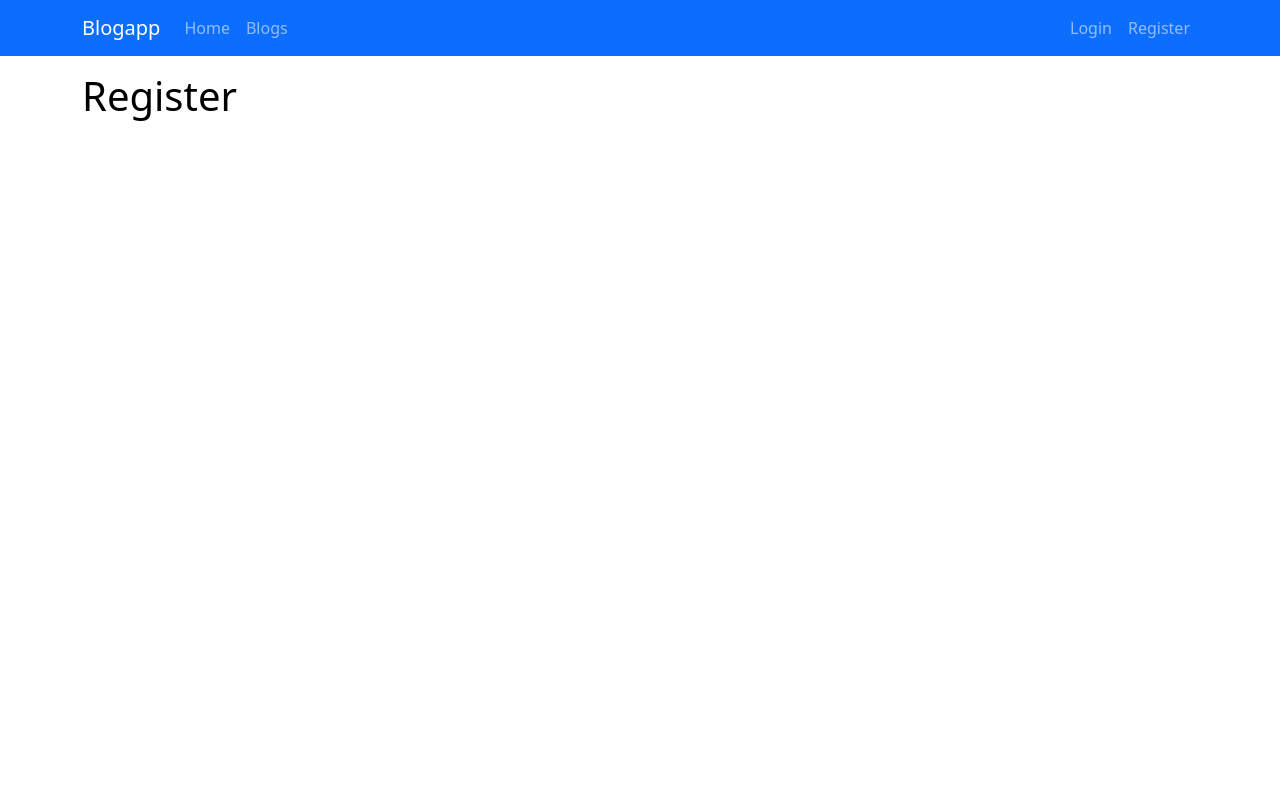
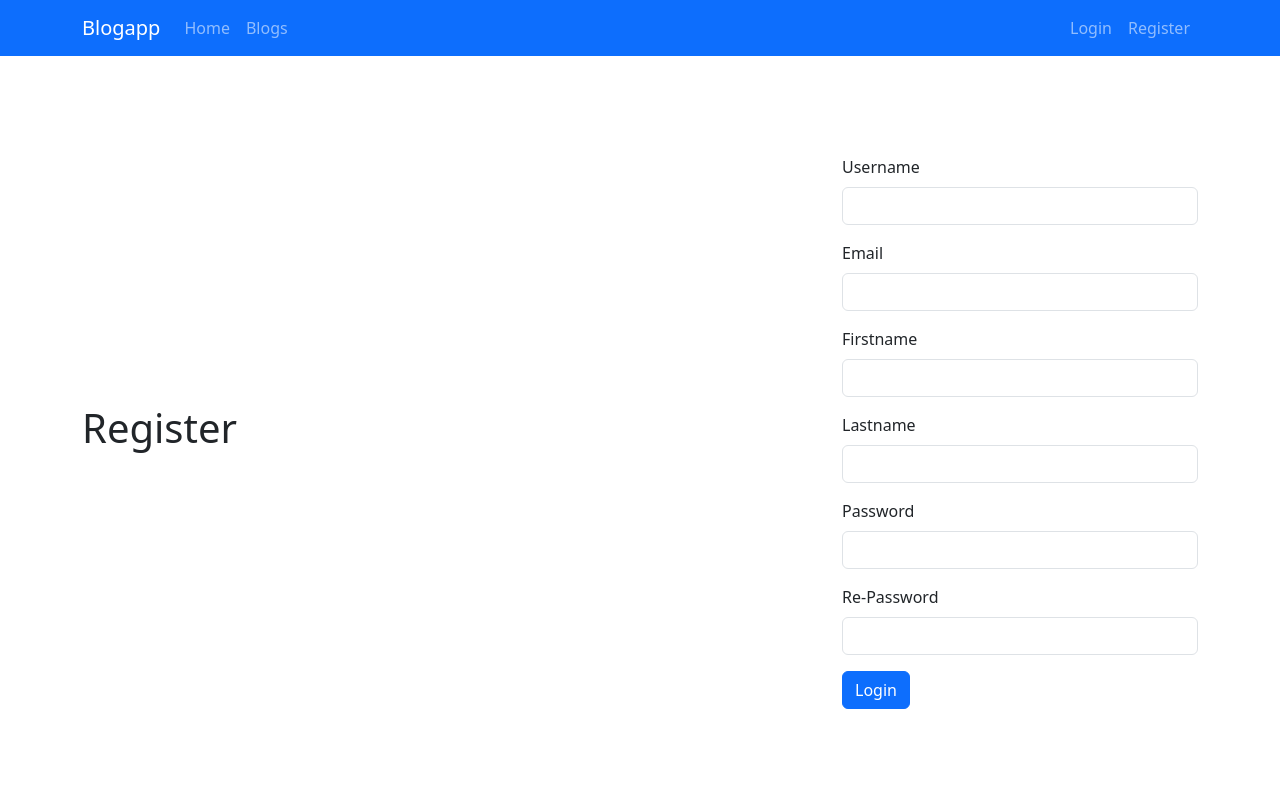
Before and after one commit to musolee1/blogapp, a Django app: page /account/register in a window 1280 px wide. Run offline with Django 5.2, Linux system fonts and the light colour scheme; some libraries are stand-ins or nearby versions.

Commit message:
adding login and register form. It is now possible to register and log in.

```diff
--- a/blogapp/account/blog/css/style.css
+++ /dev/null
@@ -1,3 +0,0 @@
-h1{
-    color: black
-}
--- a/blogapp/account/templates/account/register.html
+++ b/blogapp/account/templates/account/register.html
@@ -8,8 +8,50 @@
 
 {% block content %}
 
-<div class="container mt-3">
-<h1> Register </h1>
+<div class="container mt-3" style="height: 90vh">
+  <div class="row h-100 align-items-center">
+    <div class="col-lg-8 col-md-6">
+      <h1>Register</h1>
+    </div>
+    <div class="col-lg-4 col-md-6">
+      <form method="Post">
+        {% csrf_token %}
+        {% if error %}
+            <div class="alert alert-danger">
+                {{error}}
+            </div>
+        {% endif %}
+        <div class="mb-3">
+          <label for="username" class="form-label">Username</label>
+          <input type="text" class="form-control" name="username" />
+        </div>
+                <div class="mb-3">
+          <label for="email" class="form-label">Email</label>
+          <input type="email" class="form-control" name="email" />
+        </div>
+        <div class="mb-3">
+          <label for="firstname" class="form-label">Firstname</label>
+          <input type="text" class="form-control" name="firstname" />
+        </div>
+        <div class="mb-3">
+          <label for="lastname" class="form-label">Lastname</label>
+          <input type="text" class="form-control" name="lastname" />
+        </div>
+        <div class="mb-3">
+          <label for="password" class="form-label">Password</label>
+          <input type="password" class="form-control" name="password" />
+        </div>
+        <div class="mb-3">
+          <label for="repassword" class="form-label">Re-Password</label>
+          <input type="password" class="form-control" name="repassword" />
+        </div>
+        <div class="mb-3"></div>
+        <button type="submit" value="Register" class="btn btn-primary">
+          Login
+        </button>
+      </form>
+    </div>
+  </div>
 </div>
 
 {% endblock %}
--- a/blogapp/account/views.py
+++ b/blogapp/account/views.py
@@ -1,12 +1,56 @@
-from django.shortcuts import render
+from django.shortcuts import redirect, render
+from django.contrib.auth import authenticate, login
+from django.contrib.auth.models import User
+
 
 # Create your views here.
 
 def login_request(request):
+    if request.method == 'POST':
+        username = request.POST.get("username")
+        password = request.POST.get("password")
+        user = authenticate(request, username=username, password=password)
+
+        if user is not None:
+            login(request,user)
+            return redirect("home")
+        else:
+            return render(request, "account/login.html",{
+                "error": "username ya da parola yanlış"
+            })
+
     return render(request, "account/login.html")
 
 
 def register_request(request):
+    if request.method == "POST":
+        username = request.POST.get("username")
+        email = request.POST.get("email")
+        firstname = request.POST.get("firstname")
+        lastname = request.POST.get("lastname")
+        password = request.POST.get("password")
+        repassword = request.POST.get("repassword")
+
+        if password == repassword:
+            if User.objects.filter(username=username).exists():
+                return render(request, "account/register.html",{
+                "error": "Username is used"
+            })
+            else:
+                if User.objects.filter(email=email).exists():
+                    return render(request, "account/register.html",{
+                    "error": "Email is used."})
+                else:
+                    user = User.objects.create_user(username=username,email=email,first_name=firstname,last_name=lastname,password=password)
+                    user.save()
+                    return redirect("login")
+
+        else:
+            return render(request, "account/register.html",{
+                "error": "The passwords you entered do not match!"
+            })
+
+
     return render(request, "account/register.html")
 
 def logout_request(request):
```
Also changed, not shown: blogapp/account/templates/account/login.html (+31 -16 lines), blogapp/account/static/account/css/style.css (added), blogapp/account/static/account/js/script.js (added), blogapp/db.sqlite3.
